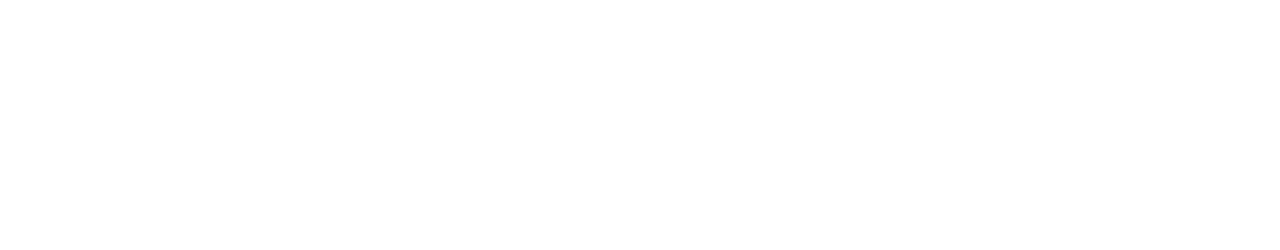
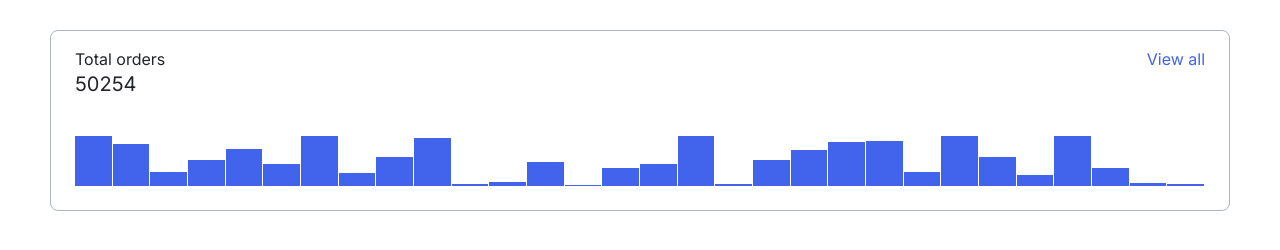
Before and after one commit to js-tasks-ru/htmlcss-20210812_bleshunov5b, a website: page 04-lection2/01-histogram/index.html in a window 1280 px wide. Drawn offline with Linux system fonts and the light colour scheme.

Commit message:
add solution for 02-lection-01-task

```diff
--- a/04-lection2/01-histogram/histogram.css
+++ b/04-lection2/01-histogram/histogram.css
@@ -0,0 +1,55 @@
+/* Стилизация гистограммы */
+.histogram {
+  border: 1px solid var(--grey-3);
+  border-radius: 8px;
+  padding: 16px 24px 24px;
+}
+
+.histogram__header {
+  display: flex;
+  justify-content: space-between;
+}
+
+.histogram__title {
+  font-size: 16px;
+  line-height: 24px;
+  font-weight: 400;
+  color: var(--black);
+}
+
+.histogram__score {
+  font-size: 20px;
+  line-height: 26px;
+  font-weight: 400;
+  color: var(--black);
+}
+
+.histogram__button {
+  font-size: 16px;
+  line-height: 24px;
+  font-weight: 400;
+  color: var(--blue-1);
+  cursor: pointer;
+}
+
+.histogram__button:hover {
+  text-decoration: underline;
+}
+
+.histogram__chart {
+  display: flex;
+  align-items: flex-end;
+  margin-top: 39px;
+  height: 50px;
+}
+
+.histogram__bar {
+  max-height: 50px;
+  flex-grow: 1;
+  background-color: var(--blue-1);
+  margin-right: 1px;
+}
+
+.histogram__bar:last-child {
+  margin-left: 0;
+}
--- a/04-lection2/01-histogram/index.html
+++ b/04-lection2/01-histogram/index.html
@@ -2,10 +2,51 @@
 <!-- Страница с гистограммой -->
 <html lang="ru">
     <head>
+        <link rel="stylesheet" href="../../assets/css/reset.css">
         <link rel="stylesheet" href="../../assets/css/main.css">
         <link rel="stylesheet" href="./histogram.css">
     </head>
-    <body>
-
+    <body style="padding: 30px 50px;">
+      <div class="histogram">
+        <div class="histogram__header">
+          <section>
+            <p class="histogram__title">Total orders</p>
+            <h4 class="histogram__score">50254</h4>
+          </section>
+          <p class="histogram__button">View all</p>
+        </div>
+        <div class="histogram__chart">
+          <span class="histogram__bar" style="height: 100%"></span>
+          <span class="histogram__bar" style="height: 84%"></span>
+          <span class="histogram__bar" style="height: 28%"></span>
+          <span class="histogram__bar" style="height: 52%"></span>
+          <span class="histogram__bar" style="height: 75%"></span>
+          <span class="histogram__bar" style="height: 45%"></span>
+          <span class="histogram__bar" style="height: 100%"></span>
+          <span class="histogram__bar" style="height: 26%"></span>
+          <span class="histogram__bar" style="height: 59%"></span>
+          <span class="histogram__bar" style="height: 97%"></span>
+          <span class="histogram__bar" style="height: 4%"></span>
+          <span class="histogram__bar" style="height: 8%"></span>
+          <span class="histogram__bar" style="height: 49%"></span>
+          <span class="histogram__bar" style="height: 2%"></span>
+          <span class="histogram__bar" style="height: 36%"></span>
+          <span class="histogram__bar" style="height: 44%"></span>
+          <span class="histogram__bar" style="height: 100%"></span>
+          <span class="histogram__bar" style="height: 4%"></span>
+          <span class="histogram__bar" style="height: 53%"></span>
+          <span class="histogram__bar" style="height: 73%"></span>
+          <span class="histogram__bar" style="height: 89%"></span>
+          <span class="histogram__bar" style="height: 91%"></span>
+          <span class="histogram__bar" style="height: 29%"></span>
+          <span class="histogram__bar" style="height: 100%"></span>
+          <span class="histogram__bar" style="height: 58%"></span>
+          <span class="histogram__bar" style="height: 22%"></span>
+          <span class="histogram__bar" style="height: 100%"></span>
+          <span class="histogram__bar" style="height: 36%"></span>
+          <span class="histogram__bar" style="height: 7%"></span>
+          <span class="histogram__bar" style="height: 5%"></span>
+        </div>
+      </div>
     </body>
 </html>
--- a/assets/css/main.css
+++ b/assets/css/main.css
@@ -24,6 +24,6 @@
 }
 
 * {
-    font-family: 'Roboto', sans-serif;
+    font-family: 'Inter', 'Roboto', sans-serif;
     box-sizing: border-box;
 }
--- a/assets/css/reset.css
+++ b/assets/css/reset.css
@@ -20,7 +20,6 @@ time, mark, audio, video {
 	padding: 0;
 	border: 0;
 	font-size: 100%;
-	font: inherit;
 	vertical-align: baseline;
 }
 /* HTML5 display-role reset for older browsers */
```
